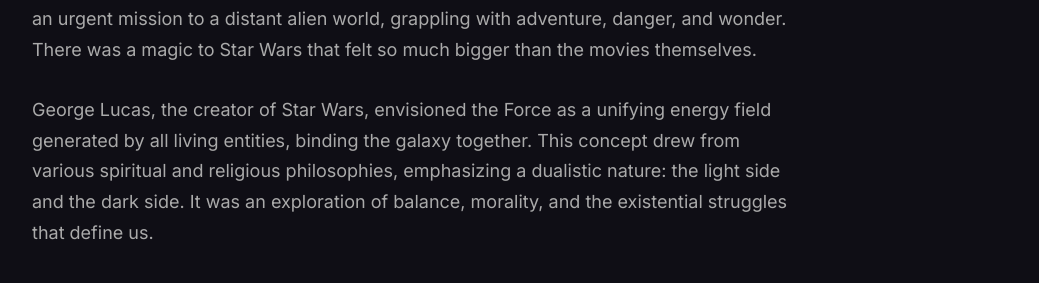
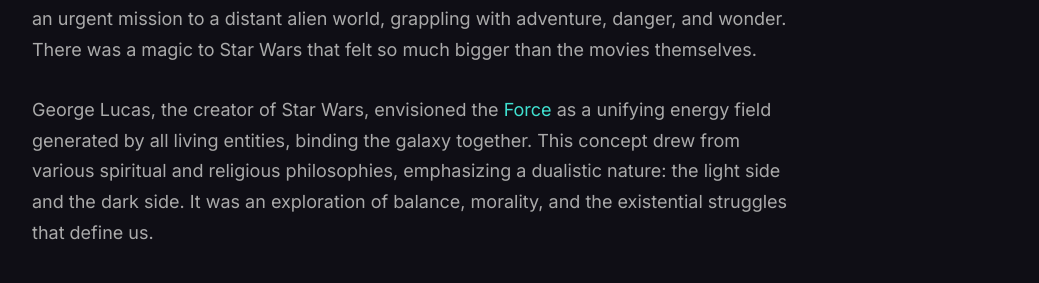
Before and after one commit to physicalrobot/theoremsandthings, a Jekyll site: the page built from _posts/2024-12-08-a-galaxy-far-far-away.md, in a window 1280 px wide and 900 px high, scrolled down 925 px. Shown: the part 161-444 px from the top of the window, without its empty margins (228-1267 px from the left). Built offline with Jekyll 4.4.1, drawn with Linux system fonts in a browser that asks for light colours.

Commit message:
made force blue in the intro

```diff
--- a/_posts/2024-12-08-a-galaxy-far-far-away.md
+++ b/_posts/2024-12-08-a-galaxy-far-far-away.md
@@ -8,7 +8,7 @@
 ---
 As I sat down to watch the first episode of Skeleton Crew, I didn't expect to be swept back to my childhood. It wasn’t just the visuals or the storyline that did it—it was that indescribable Star Wars feeling. Suddenly, I was a kid again, wielding a plastic lightsaber with my brother. In our imaginations, we weren’t just kids in a backyard; we were Jedi on an urgent mission to a distant alien world, grappling with adventure, danger, and wonder. There was a magic to Star Wars that felt so much bigger than the movies themselves.
 
-George Lucas, the creator of Star Wars, envisioned the Force as a unifying energy field generated by all living entities, binding the galaxy together. This concept drew from various spiritual and religious philosophies, emphasizing a dualistic nature: the light side and the dark side. It was an exploration of balance, morality, and the existential struggles that define us.
+George Lucas, the creator of Star Wars, envisioned the <span style="color:turquoise;">Force</span> as a unifying energy field generated by all living entities, binding the galaxy together. This concept drew from various spiritual and religious philosophies, emphasizing a dualistic nature: the light side and the dark side. It was an exploration of balance, morality, and the existential struggles that define us.
 
 But as I reflect on how Star Wars made me feel then, I can't help but feel that the stories we currently tell in this universe have drifted from these original, profound themes. The nature of the Force—the deeper questions about light, darkness, and the balance between them—seems to have taken a backseat to simpler narratives. While these new tales still entertain, they often feel more like adventures in space than meditations on the human condition. That original magic—the one that made Star Wars more than just a franchise—feels harder to find.
 
```
